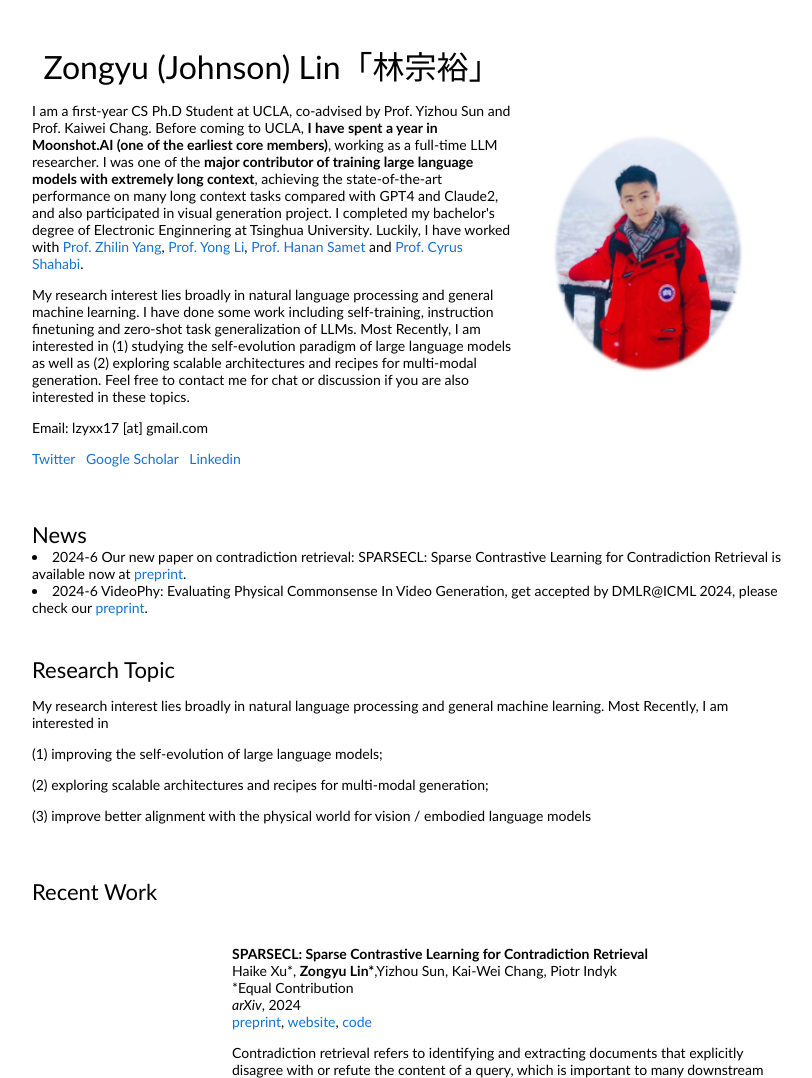
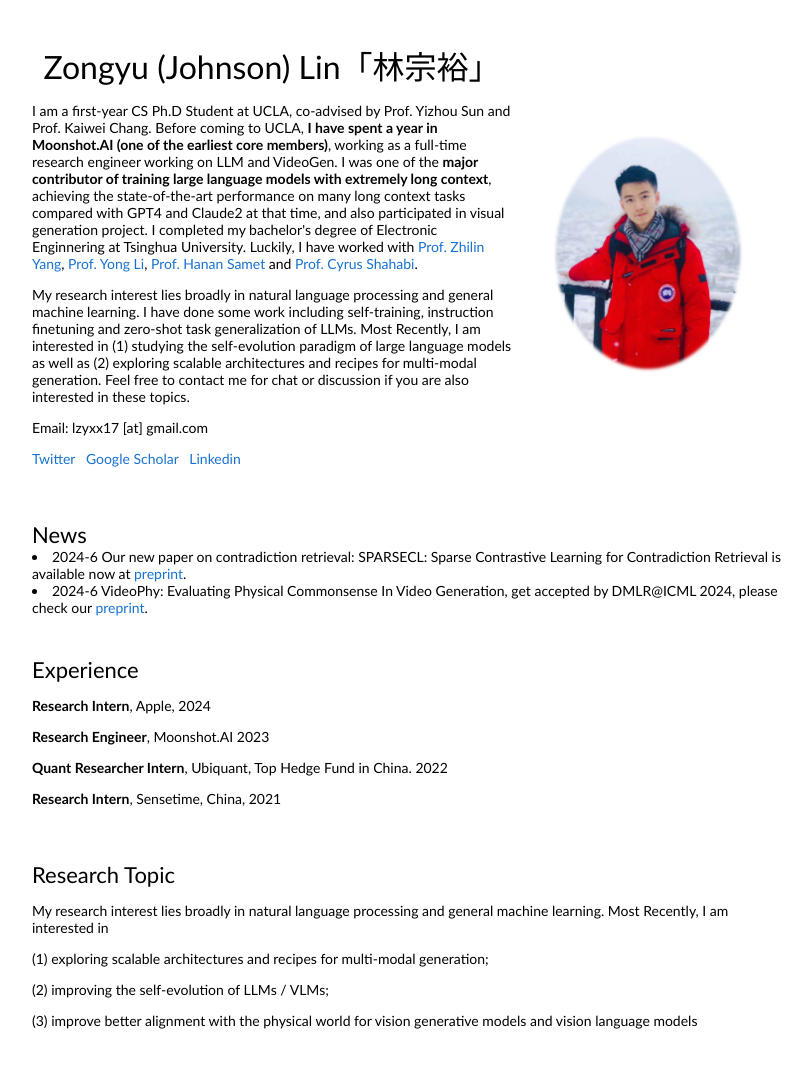
Before and after one commit to Rafa-zy/Rafa-zy.github.io, a plain HTML site: page index.html in a window 1280 px wide. Shown: the top 1078 px of the page, without its empty margins (228-1040 px from the left). Drawn offline with Linux system fonts and the light colour scheme.

Commit message:
small update

```diff
--- a/index.html
+++ b/index.html
@@ -20,7 +20,7 @@
               <p style="text-align:center">
                 <name>Zongyu (Johnson) Lin「林宗裕」</name>
               </p>
-              <p>I am a first-year CS Ph.D Student at UCLA, co-advised by Prof. Yizhou Sun and Prof. Kaiwei Chang. Before coming to UCLA, <strong>I have spent a year in Moonshot.AI (one of the earliest core members)</strong>, working as a full-time LLM researcher. I was one of the <strong>major contributor of training large language models with extremely long context</strong>, achieving the state-of-the-art performance on many long context tasks compared with GPT4 and Claude2, and also participated in visual generation project. I completed my bachelor's degree of Electronic Enginnering at Tsinghua University. Luckily, I have worked with <a href="https//kimiyoung.github.io/">Prof. Zhilin Yang</a>, <a href="http://fi.ee.tsinghua.edu.cn/~liyong/">Prof. Yong Li</a>, <a href="http://www.cs.umd.edu/~hjs/">Prof. Hanan Samet</a> and <a href="https://infolab.usc.edu/Shahabi/index.html">Prof. Cyrus Shahabi</a>. </p>
+              <p>I am a first-year CS Ph.D Student at UCLA, co-advised by Prof. Yizhou Sun and Prof. Kaiwei Chang. Before coming to UCLA, <strong>I have spent a year in Moonshot.AI (one of the earliest core members)</strong>, working as a full-time research engineer working on LLM and VideoGen. I was one of the <strong>major contributor of training large language models with extremely long context</strong>, achieving the state-of-the-art performance on many long context tasks compared with GPT4 and Claude2 at that time, and also participated in visual generation project. I completed my bachelor's degree of Electronic Enginnering at Tsinghua University. Luckily, I have worked with <a href="https//kimiyoung.github.io/">Prof. Zhilin Yang</a>, <a href="http://fi.ee.tsinghua.edu.cn/~liyong/">Prof. Yong Li</a>, <a href="http://www.cs.umd.edu/~hjs/">Prof. Hanan Samet</a> and <a href="https://infolab.usc.edu/Shahabi/index.html">Prof. Cyrus Shahabi</a>. </p>
               <p>My research interest lies broadly in natural language processing and general machine learning. I have done some work including self-training, instruction finetuning and zero-shot task generalization of LLMs. Most Recently, I am interested in (1) studying the self-evolution paradigm of large language models as well as (2) exploring scalable architectures and recipes for multi-modal generation. Feel free to contact me for chat or discussion if you are also interested in these topics.
               </p>
               <p>
@@ -56,13 +56,28 @@
           </tbody>
         </table>
         <table style="width:100%;border:0px;border-spacing:0px;border-collapse:separate;margin-right:auto;margin-left:auto;"><tbody>
+          <tr>
+          <td style="padding:20px;width:100%;vertical-align:middle">
+            <heading>Experience</heading>
+            <p>
+              <strong>Research Intern</strong>, Apple, 2024
+            <p>
+            <p>
+              <strong>Research Engineer</strong>, Moonshot.AI 2023
+            <p>
+              <strong>Quant Researcher Intern</strong>, Ubiquant, Top Hedge Fund in China. 2022
+            <p>  <strong>Research Intern</strong>, Sensetime, China, 2021
+            </p>
+          </td>
+        </tr>
+        <table style="width:100%;border:0px;border-spacing:0px;border-collapse:separate;margin-right:auto;margin-left:auto;"><tbody>
             <tr>
             <td style="padding:20px;width:100%;vertical-align:middle">
               <heading>Research Topic</heading>
               <p>My research interest lies broadly in natural language processing and general machine learning. Most Recently, I am interested in
-                <p>(1) improving the self-evolution of large language models;
-                <p>(2) exploring scalable architectures and recipes for multi-modal generation;
-                <p>(3) improve better alignment with the physical world for vision / embodied language models
+                <p>(1) exploring scalable architectures and recipes for multi-modal generation;
+                <p>(2) improving the self-evolution of LLMs / VLMs;
+                <p>(3) improve better alignment with the physical world for vision generative models and vision language models
                 <!--Representative papers are <span class="highlight">highlighted</span>.-->
               </p>
             </td>
@@ -540,18 +555,7 @@
               <p>We introduce a new end-to-end spatiotemporal learning framework dubbed CrimeForecaster that: 1) represents the geographical extents of neighborhoods and their correlations in a graph; 2) uses graph convolution to predict crimes.</p>
             </td>
           </tr>
-          <table style="width:100%;border:0px;border-spacing:0px;border-collapse:separate;margin-right:auto;margin-left:auto;"><tbody>
-            <tr>
-            <td style="padding:20px;width:100%;vertical-align:middle">
-              <heading>Experience</heading>
-              <p>
-                <strong>LLM Researcher</strong>, Moonshot.AI 2023
-              <p>
-                <strong>Quant Researcher Intern</strong>, Ubiquant, Top Hedge Fund in China. 2022
-              <p>  <strong>Research Intern</strong>, Sensetime, China, 2021
-              </p>
-            </td>
-          </tr>
+
         </tbody></table>
           <table style="width:100%;border:0px;border-spacing:0px;border-collapse:separate;margin-right:auto;margin-left:auto;"><tbody>
               <tr>
```
Also changed, not shown: 1 other file.
